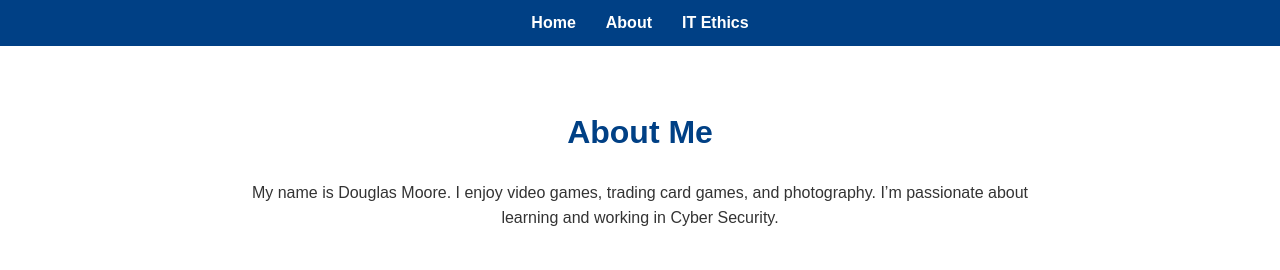
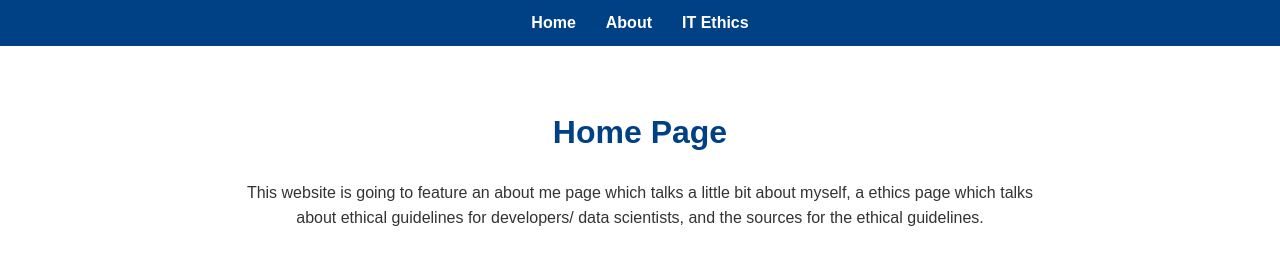
Before and after one commit to Doug09865/my-project, a plain HTML site: page index.html in a window 1280 px wide. Drawn offline with Linux system fonts and the light colour scheme.

Commit message:
Update 2 index.html

```diff
--- a/index.html
+++ b/index.html
@@ -17,8 +17,8 @@
         </nav>
     </header>
     <main>
-        <h1>About Me</h1>
-        <p>My name is Douglas Moore. I enjoy video games, trading card games, and photography. I’m passionate about learning and working in Cyber Security.</p>
+        <h1>Home Page</h1>
+        <p>This website is going to feature an about me page which talks a little bit about myself, a ethics page which talks about ethical guidelines for developers/ data scientists, and the sources for the ethical guidelines.</p>
     </main>
 </body>
 </html>
```
